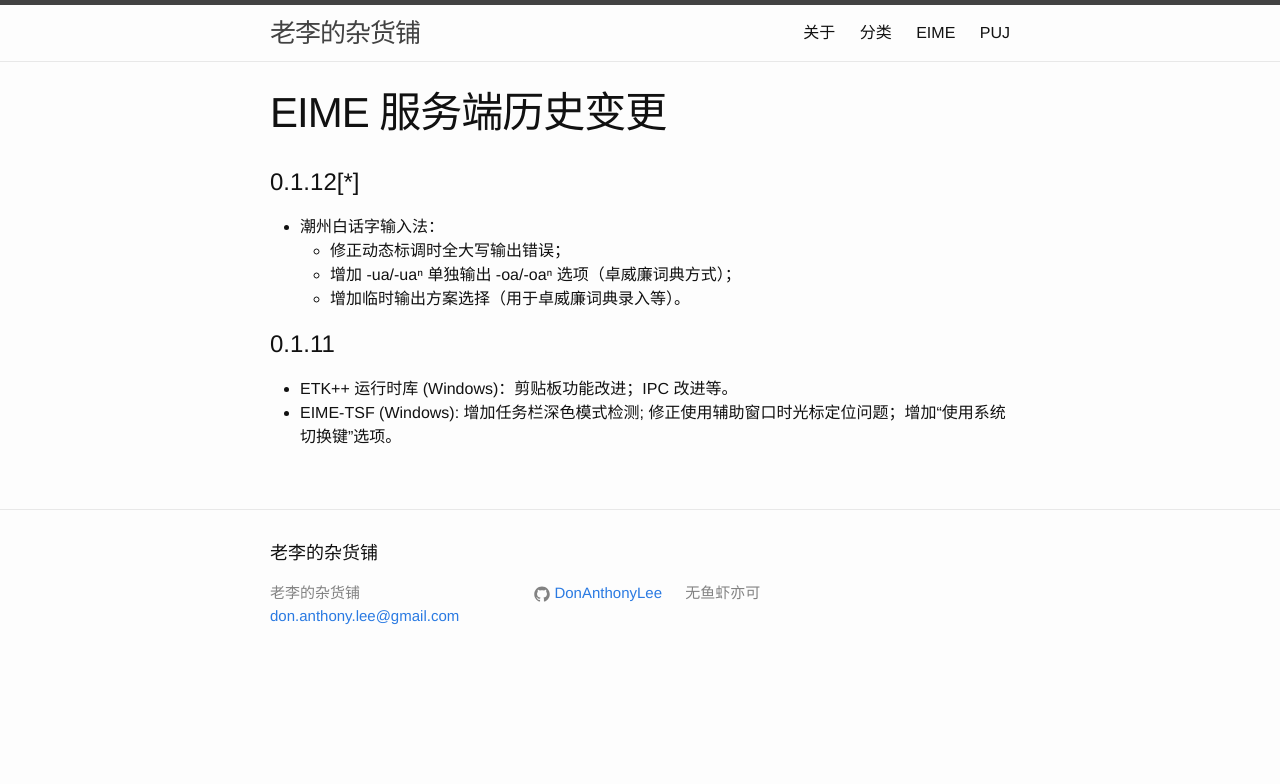
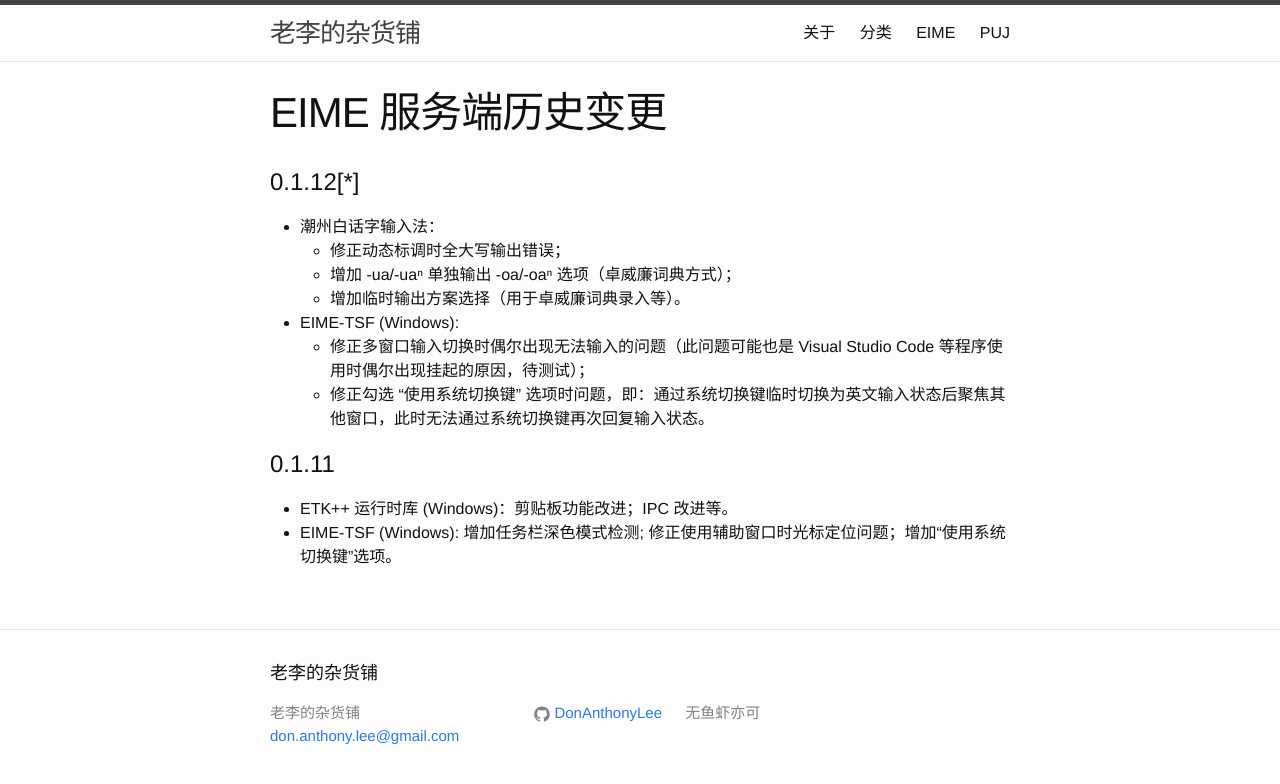
Before and after one commit to DonAnthonyLee/DonAnthonyLee.github.io, a Jekyll site: the page built from docs/eime/eime-server-changelog.md, in a window 1280 px wide. Shown: the top 784 px of the page. Built offline with Jekyll 4.4.1, drawn with Linux system fonts in a browser that asks for light colours.

Commit message:
update eime-server-changelog.md

```diff
--- a/docs/eime/eime-server-changelog.md
+++ b/docs/eime/eime-server-changelog.md
@@ -10,6 +10,9 @@
 	+ 修正动态标调时全大写输出错误；
 	+ 增加 -ua/-uaⁿ 单独输出 -oa/-oaⁿ 选项（卓威廉词典方式）；
 	+ 增加临时输出方案选择（用于卓威廉词典录入等）。
++ EIME-TSF (Windows):
+	+ 修正多窗口输入切换时偶尔出现无法输入的问题（此问题可能也是 Visual Studio Code 等程序使用时偶尔出现挂起的原因，待测试）；
+	+ 修正勾选 “使用系统切换键” 选项时问题，即：通过系统切换键临时切换为英文输入状态后聚焦其他窗口，此时无法通过系统切换键再次回复输入状态。
 
 # 0.1.11
 + ETK++ 运行时库 (Windows)：剪贴板功能改进；IPC 改进等。
```
